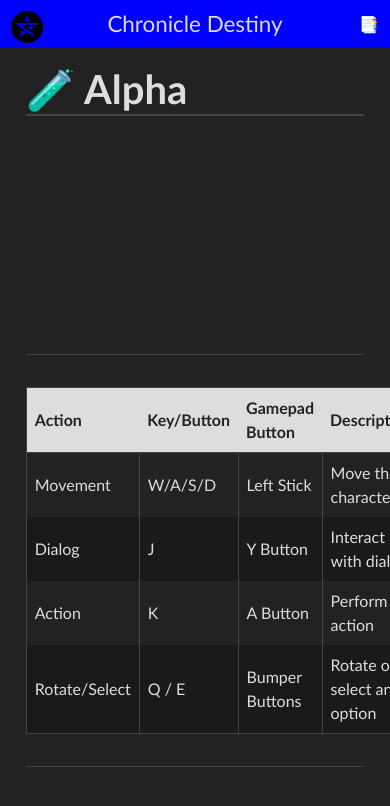
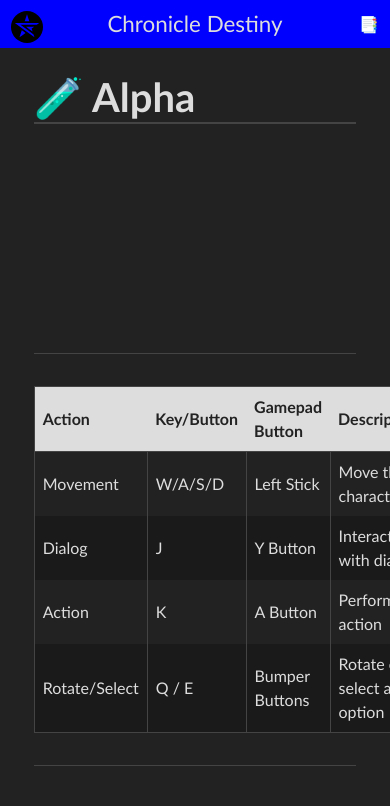
Before and after one commit to zBuLe/Chronicle-Destiny, a Jekyll site: the page built from index.md, in a window 390 px wide. Shown: the top 806 px of the page. Built offline with Jekyll 4.4.1, drawn with Linux system fonts in a browser that asks for light colours; nearby versions of some CDN libraries; our own code applies the rules of GitHub Pages for plain Markdown files; a script that is not in the unit is left out.

Commit message:
resposive

```diff
--- a/assets/css/style.css
+++ b/assets/css/style.css
@@ -330,17 +330,48 @@
 
 
 /* =========================
-   Responsive (Optional)
+   Responsive (EM-based)
    ========================= */
-@media (max-width: 768px) {
-  .sidebar, .right-panel { width: 200px; }
-  .sidebar.collapsed { transform: translateX(-200px); }
-  .right-panel.collapsed { transform: translateX(200px); }
-  body.left-open .topbar { transform: translateX(200px); }
-  body.right-open .topbar { transform: translateX(-200px); }
-  body.left-open.right-open .topbar { transform: translateX(0); }
-  body.left-open .content { transform: translateX(200px); }
-  body.right-open .content { transform: translateX(-200px); }
-  body.left-open.right-open .content { transform: translateX(0); }
-  .content { padding: 1rem; max-width: 95%; }
+@media (max-width: 64em) {  /* 768px ÷ 12px = 64em */
+  .sidebar,
+  .right-panel {
+    width: var(--panel-width);
+  }
+
+  .sidebar.collapsed {
+    transform: translateX(calc(-1 * var(--panel-width)));
+  }
+
+  .right-panel.collapsed {
+    transform: translateX(var(--panel-width));
+  }
+
+  body.left-open .topbar {
+    transform: translateX(var(--panel-width));
+  }
+
+  body.right-open .topbar {
+    transform: translateX(calc(-1 * var(--panel-width)));
+  }
+
+  body.left-open.right-open .topbar {
+    transform: translateX(0);
+  }
+
+  body.left-open .content {
+    transform: translateX(var(--panel-width));
+  }
+
+  body.right-open .content {
+    transform: translateX(calc(-1 * var(--panel-width)));
+  }
+
+  body.left-open.right-open .content {
+    transform: translateX(0);
+  }
+
+  .content {
+    padding: 1.5rem;
+    max-width: 95%;
+  }
 }
```
